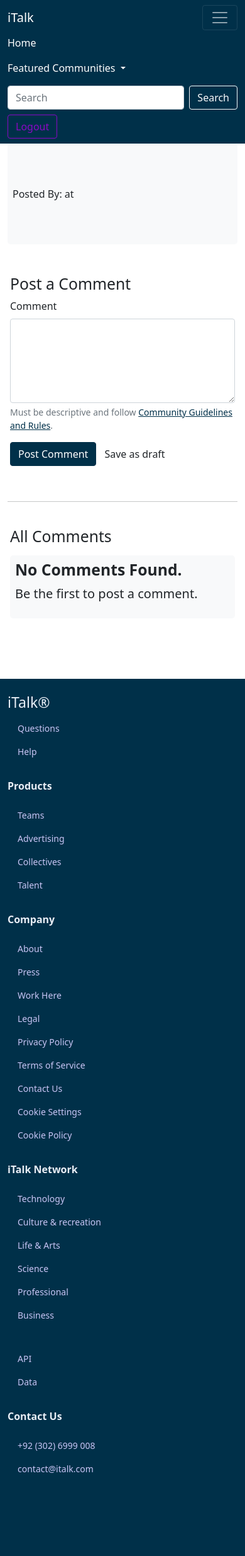
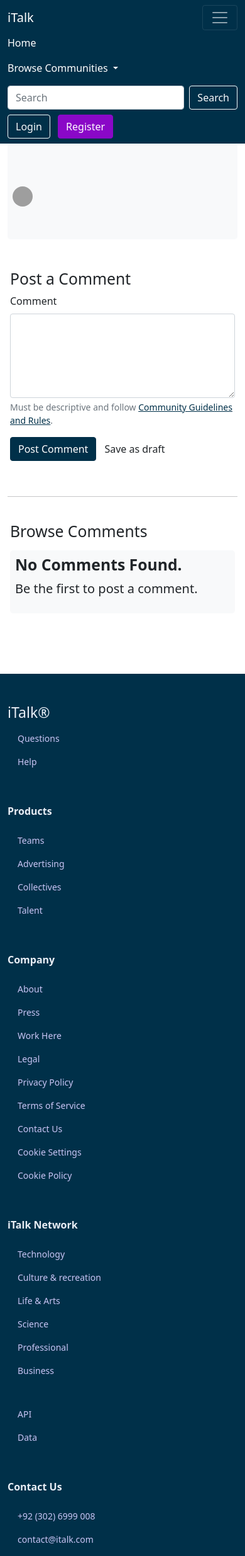
Before and after one commit to imgul/italk, a PHP site: page /thread.php?threadid=1 in a window 390 px wide, after a click that opens the changed part. Shown: the whole page at 63% size. Before the commit the page ends 2339 px from the top, so only its background shows below. Run offline with PHP 8.4, Linux system fonts and the light colour scheme; the visitor is signed in with stand-in values (Sample User, id 1); data that the repository does not hold is empty; grey boxes are pictures that could not be loaded.

Commit message:
General fixes including Fixed navigation dropdown hover issue and login button color Category link on card image and card title Flex in footer rather than grid for more responsiveness Dynamic Featured Categories Session expire

```diff
--- a/login.php
+++ b/login.php
@@ -29,7 +29,7 @@ if ($_SERVER['REQUEST_METHOD'] == 'POST') {
             $_SESSION['username'] = $username;
             $_SESSION['loggedin'] = true;
             $_SESSION['start'] = time();
-            $_SESSION['expire'] = $_SESSION['start'] + (1 * 60);
+            $_SESSION['expire'] = $_SESSION['start'] + (60 * 60 * 24);
             header('location: index.php');
         } else {
             $errorAlert = "Password is wrong.";
--- a/partials/_footer.php
+++ b/partials/_footer.php
@@ -1,13 +1,20 @@
+<!-- Footer Section -->
 <div class="container-fluid mt-5 pb-2 bg-primary" style="color: #C9C5F5;">
-    <div class="row">
-        <div class="col-md-2 col-sm-4 pt-4">
+    <!-- Footer Content -->
+    <div class="d-flex flex-column flex-md-row justify-content-evenly">
+        <!-- Footer 1, 2, 3 Wrapper -->
+        <div class="d-flex flex-column flex-sm-row justify-content-around w-100">
+            <!-- Footer 1 - iTalk -->
+            <div class="pt-5">
                 <h3 style="color: #E8EDF5;">iTalk&reg;</h3>
                 <ul class="nav flex-column" style="font-size: 14px;">
                     <li class="nav-item"><a class="nav-link" style="color: #C9C5F5;" href="#">Questions</a></li>
                     <li class="nav-item"><a class="nav-link" style="color: #C9C5F5;" href="#">Help</a></li>
                 </ul>
             </div>
-        <div class="col-md-2 col-sm-4 pt-4">
+
+            <!-- Footer 2 - Products -->
+            <div class="pt-5">
                 <p class="fw-bold" style="color: #E8EDF5;">Products</p>
                 <ul class="nav flex-column" style="font-size: 14px;">
                     <li class="nav-item"><a class="nav-link" style="color: #C9C5F5;" href="#">Teams</a></li>
@@ -16,7 +23,9 @@
                     <li class="nav-item"><a class="nav-link" style="color: #C9C5F5;" href="#">Talent</a></li>
                 </ul>
             </div>
-        <div class="col-md-2 col-sm-4 pt-4">
+
+            <!-- Footer 3 - Company -->
+            <div class="pt-5">
                 <p class="fw-bold" style="color: #E8EDF5;">Company</p>
                 <ul class="nav flex-column" style="font-size: 14px;">
                     <li class="nav-item"><a class="nav-link" style="color: #C9C5F5;" href="#">About</a></li>
@@ -30,7 +39,11 @@
                     <li class="nav-item"><a class="nav-link" style="color: #C9C5F5;" href="#">Cookie Policy</a></li>
                 </ul>
             </div>
-        <div class="col-md-2 col-sm-4 pt-4">
+        </div>
+        <!-- Footer 4, 5 Wrapper -->
+        <div class="d-flex flex-column flex-sm-row justify-content-around w-100">
+            <!-- Footer 4 - iTalk Network -->
+            <div class="pt-5">
                 <p class="fw-bold" style="color: #E8EDF5;">iTalk Network</p>
                 <ul class="nav flex-column" style="font-size: 14px;">
                     <li class="nav-item"><a class="nav-link" style="color: #C9C5F5;" href="#">Technology</a></li>
@@ -46,7 +59,9 @@
                     <li class="nav-item"><a class="nav-link" style="color: #C9C5F5;" href="#">Data</a></li>
                 </ul>
             </div>
-        <div class="col-md-4 col-sm-8 pt-4">
+
+            <!-- Footer 5 - Contact Us -->
+            <div class="pt-5">
                 <p class="fw-bold" style="color: #E8EDF5;">Contact Us</p>
                 <ul class="nav flex-column" style="font-size: 14px;">
                     <li class="nav-item"><a class="nav-link" style="color: #C9C5F5;" href="#">+92 (302) 6999 008</a></li>
@@ -55,3 +70,4 @@
             </div>
         </div>
     </div>
+</div>
--- a/partials/_navbar.php
+++ b/partials/_navbar.php
@@ -1,14 +1,11 @@
 <?php
-// $nowTime = time();
-// if ($nowTime > $_SESSION['expire']) {
-//     session_unset();
-//     session_destroy();
-// } else {
 session_start();
-// }
+$nowTime = time();
+if ($nowTime > $_SESSION['expire']) {
+    session_unset();
+    session_destroy();
+}
 
-// Show how much categories in dropdown
-$showFeaturedCategoryDropdown = 10;
 
 echo '<nav class="navbar navbar-expand-md navbar-dark bg-primary">
 <div class="container-fluid">
@@ -26,16 +23,14 @@ echo '<nav class="navbar navbar-expand-md navbar-dark bg-primary">
             <li class="nav-item dropdown">
                 <a class="nav-link active dropdown-toggle" href="#" id="navbarDropdown" role="button"
                     data-bs-toggle="dropdown" aria-expanded="false">
-                    Featured Communities
+                    Browse Communities
                 </a>
                 <ul class="dropdown-menu bg-primary border-light" aria-labelledby="navbarDropdown">';
-if (isset($showFeaturedCategoryDropdown)) {
-    $sqlShowFeaturedCategoryDropdown = "SELECT * FROM `categories` WHERE `category_featured` = true LIMIT $showFeaturedCategoryDropdown;";
-    $resultShowFeaturedCategoryDropdown = mysqli_query($conn, $sqlShowFeaturedCategoryDropdown);
-    while ($row = mysqli_fetch_assoc($resultShowFeaturedCategoryDropdown)) {
-        // echo $row['category_title'];
-        echo '<li><a class="dropdown-item text-white" style="hover:text-primary" href="threadlist.php?catid=' . $row['category_id'] . '">' . $row['category_title'] . '</a></li>';
-    }
+$sqlShowCategoryDropdown = "SELECT * FROM `categories`;";
+$resultShowCategoryDropdown = mysqli_query($conn, $sqlShowCategoryDropdown);
+while ($row = mysqli_fetch_assoc($resultShowCategoryDropdown)) {
+    // echo $row['category_title'];
+    echo '<li><a class="dropdown-item" style="hover:text-primary" href="threadlist.php?catid=' . $row['category_id'] . '">' . $row['category_title'] . '</a></li>';
 }
 echo '</ul>
             </li>
@@ -45,9 +40,9 @@ echo '</ul>
             <button class="btn btn-outline-light" type="submit">Search</button>
         </form>';
 if ((isset($_SESSION['loggedin'])) && $_SESSION['loggedin'] == true) {
-    echo '<a href="logout.php" class="btn btn-outline-secondary mt-md-0 mt-2 me-2">Logout</a>';
+    echo '<a href="logout.php" class="btn btn-outline-danger mt-md-0 mt-2 me-2">Logout</a>';
 } else {
-    echo '<a href="login.php" class="btn btn-outline-secondary mt-md-0 mt-2 me-2">Login</a>
+    echo '<a href="login.php" class="btn btn-outline-light mt-md-0 mt-2 me-2">Login</a>
             <a href="register.php" class="btn btn-secondary mt-md-0 mt-2">Register</a>';
 }
 echo '</div>
--- a/search.php
+++ b/search.php
@@ -25,14 +25,14 @@ include 'partials/_config.php';
     <div class="container">
         <!-- Thread Info Jumbotron -->
         <div class="p-2 mb-4 bg-light rounded-3">
-            <div class="container-fluid py-5">
+            <div class="container py-3">
                 <?php
                 $query = $_GET['query'];
                 $sql = "SELECT * FROM `threads` WHERE MATCH (thread_title, thread_desc) against ('$query');";
                 $result = mysqli_query($conn, $sql);
                 $foundResults = mysqli_num_rows($result);
 
-                echo '<h1 class="fw-bold">Search Results For <em>"' . $_GET["query"] . '"</em></h1>
+                echo '<h3 class="fw-bold">Search Results For "' . $_GET["query"] . '"</h3>
                         <p class="col-md-8 fs-5"><b>' . $foundResults . '</b> Results Found.</p>';
                 ?>
 
@@ -58,7 +58,7 @@ include 'partials/_config.php';
                         echo '<a href="thread.php?threadid=' . $thread_id . '" class="list-group-item list-group-item-action d-flex gap-3 py-3" aria-current="true">
                             <div class="d-flex gap-2 w-100 justify-content-between">
                                 <div>
-                                    <h6 class="mb-0">' . $row["thread_title"] . '</h6>
+                                    <h6 class="mb-0 text-primary">' . $row["thread_title"] . '</h6>
                                     <p class="mb-0 opacity-75">' . $row["thread_desc"] . '</p>
                                 </div>
                             </div>
--- a/src/sass/_custom.scss
+++ b/src/sass/_custom.scss
@@ -14,3 +14,6 @@ $secondary:     #8a08c7;
 // $danger:        $red;
 // $light:         $gray-100;
 // $dark:          $gray-900;
+
+
+@import "components/accordion";
--- /dev/null
+++ b/src/sass/components/_accordion.scss
@@ -0,0 +1,2 @@
+
+$accordion-border-color: $primary;
--- a/src/sass/main.scss
+++ b/src/sass/main.scss
@@ -1,11 +1,13 @@
-@use 'custom' as *;
+@use 'custom'as *;
 
 // Import Bootstrap 5
 @import "../../node_modules/bootstrap/scss/bootstrap";
 
+// Components
 @import 'components/buttons';
+@import 'components/accordion';
 
-
+// Sections
 @import 'sections/navbar';
 @import 'sections/slider';
 @import 'sections/cards';
--- a/src/sass/sections/_navbar.scss
+++ b/src/sass/sections/_navbar.scss
@@ -1,5 +1,9 @@
-.dropdown-item{
-    &:hover{
-        color: white;
-    }
+@use "../custom" as *;
+
+a.dropdown-item:hover {
+    color: $primary;
 }
+
+a.dropdown-item {
+    color: white;
+}
--- a/thread.php
+++ b/thread.php
@@ -173,10 +173,15 @@ if ($_SERVER['REQUEST_METHOD'] == 'POST') {
                     $rowFetchUsername = mysqli_fetch_assoc($resultFetchUsername);
 
                     // Displaying Question Data
-                    echo '<h1 class="fw-bold">' . $row["thread_title"] . '</h1>
-                        <p class="col-md-8 fs-5">' . $row["thread_desc"] . '</p>
+                    echo '<h3 class="fw-bold">' . $row["thread_title"] . '</h3>
+                        <p class="col-md-8 fs-6">' . $row["thread_desc"] . '</p>
                         <!-- <button class="btn btn-primary btn-lg" type="button">Example button</button> -->
-                        <p>Posted By: <b><em class="text-capitalize">' . $rowFetchUsername["user_username"] . '</em></b> at <b>' . $row["thread_date"] . '</b></p>';
+                        <!-- <p>Asked By:</p> -->
+                        <div class="d-flex gap-2 justify-content-start align-items-center">
+                            <img src="https://github.com/twbs.png" alt="twbs" width="32" height="32" class="rounded-circle">
+                            <h6 class="mb-0 text-capitalize">' . $rowFetchUsername["user_username"] . '</h6>
+                            <small class="opacity-50 text-nowrap">' . $row["thread_date"] . '</small>
+                        </div>';
 
                     ?>
 
@@ -203,7 +208,7 @@ if ($_SERVER['REQUEST_METHOD'] == 'POST') {
 
             <!-- Thread All Comments -->
             <div class="container py-4 px-1">
-                <h2>All Comments</h2>
+                <h2>Browse Comments</h2>
                 <div class="list-group pt-2">
                     <!-- Loop for All Comments -->
                     <?php
@@ -226,12 +231,7 @@ if ($_SERVER['REQUEST_METHOD'] == 'POST') {
                                     <h6 class="mb-0 text-capitalize w-100">' . $rowFetchUsername["user_username"] . '</h6>
                                     <small class="flex-shrink-0 opacity-50 text-nowrap">' . $row["comment_date"] . '</small>
                                 </div>
-                                    <div class="d-flex flex-column flex-md-row gap-2 w-100 justify-content-between">
-                                        <div>
-                                            <p class="mb-0 opacity-75">' . $row["comment_desc"] . '</p>
-                                        </div>
-
-                                    </div>
+                                <p class="mb-0 opacity-75">' . $row["comment_desc"] . '</p>
                                 </a>';
                             }
                         } else {
--- a/threadlist.php
+++ b/threadlist.php
@@ -227,7 +227,7 @@ if ($_SERVER['REQUEST_METHOD'] == 'POST') {
                                     <img src="https://github.com/twbs.png" alt="twbs" width="32" height="32" class="d-none d-md-block rounded-circle flex-shrink-0">
                                     <div class="d-flex flex-column flex-md-row gap-2 w-100 justify-content-between">
                                         <div>
-                                            <h6 class="mb-0">' . $row['thread_title'] . '</h6>
+                                            <h6 class="mb-0 text-primary">' . $row['thread_title'] . '</h6>
                                             <p class="mb-0 opacity-75">' . substr($row['thread_desc'], 0, 90) . '...</p>
                                         </div>
                                         <small class="opacity-50 text-nowrap"><b class="text-capitalize">' . $rowFetchUsername['user_username'] . '</b> at ' . $row['thread_date'] . '</small>
@@ -239,7 +239,7 @@ if ($_SERVER['REQUEST_METHOD'] == 'POST') {
                             echo '<div class="p-2 mb-4 bg-light rounded-3">
                                 <div class="container py-5">
                                 <h2 class="fw-bold">No Questions Found.</h2>
-                                    <p class="col-md-8 fs-5">Be the first to ask Question.</p>
+                                    <p class="col-md-8 fs-5">Be the first to ask a Question.</p>
                                 </div>
                             </div>';
                         }
```
Also changed, not shown: index.php (+16 -7 lines), dist/css/main.css, 1 other file. Lines whose indentation alone changed are shown as unchanged.
